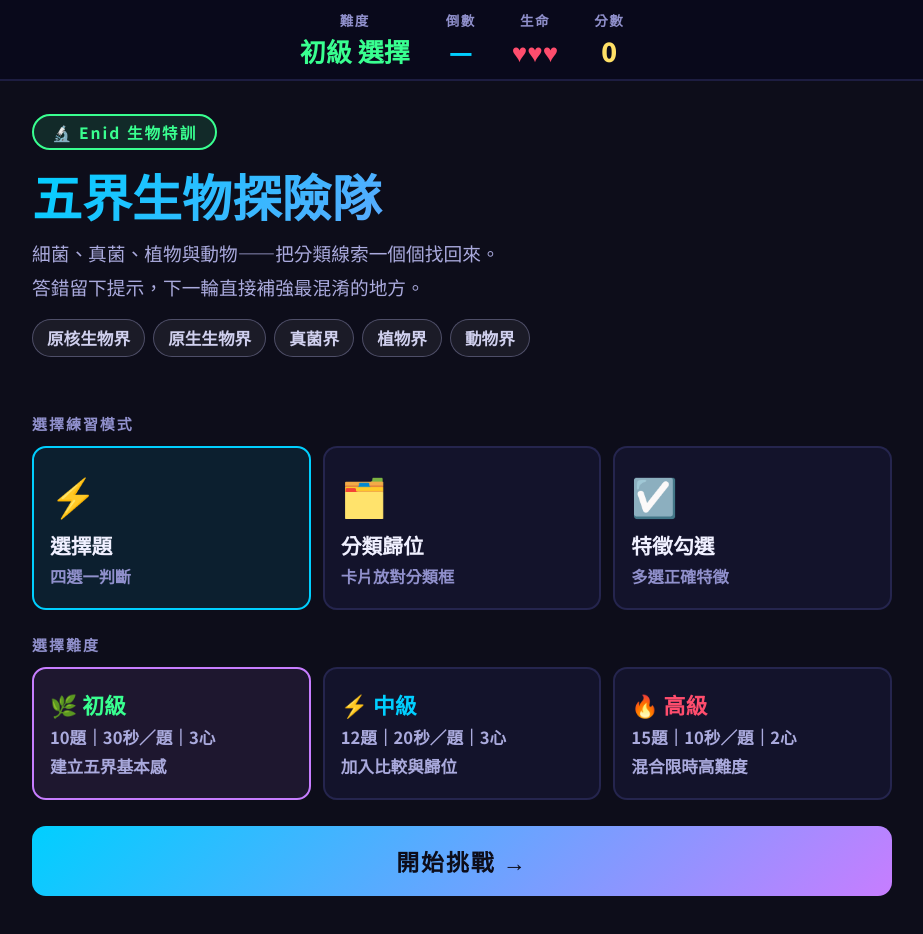
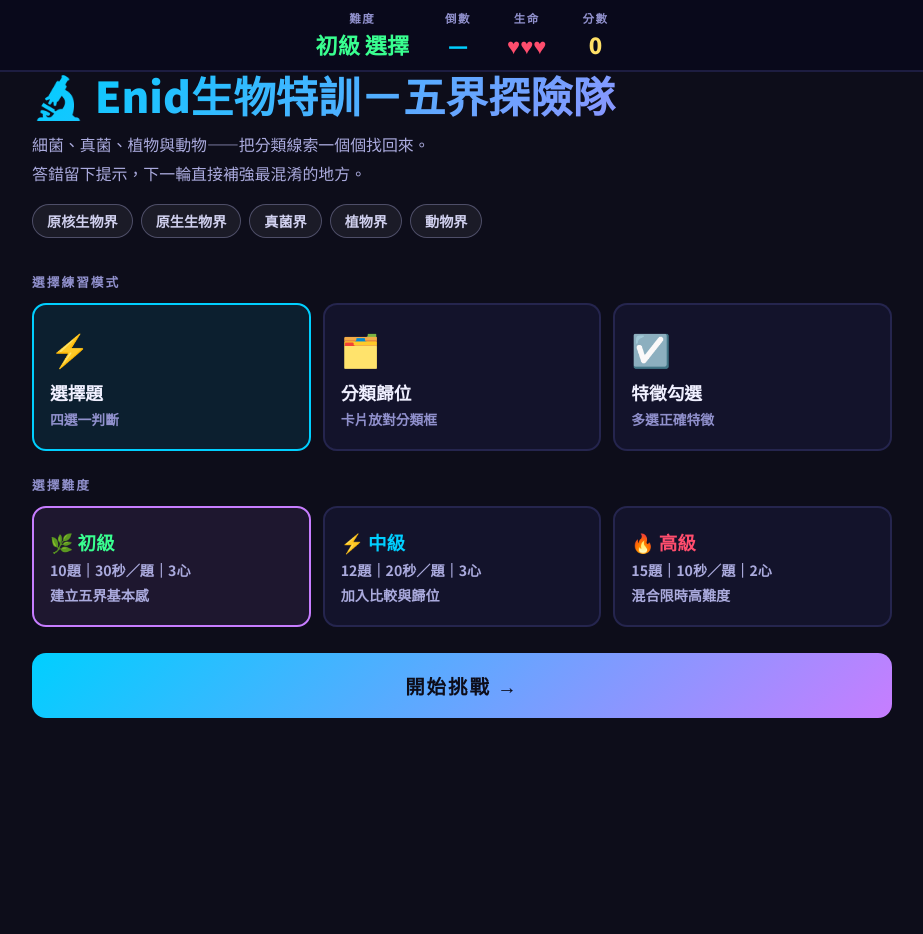
Before and after one commit to GirenPang/7-Biology-game, a plain HTML site: page 五界探險隊/index.html in a window 1280 px wide. Shown: the whole page, without its empty margins (178-1101 px from the left). After the commit the page ends 800 px from the top, so only its background shows below. Drawn offline with Linux system fonts and the light colour scheme.

Commit message:
version2

```diff
--- a/五界探險隊/index.html
+++ b/五界探險隊/index.html
@@ -12,7 +12,7 @@
   --bg:#0d0d1a;--card:#13132b;--dim:rgba(100,100,200,0.22);
   --fs:1.3; /* 放大係數 */
 }
-html{font-size:20.8px;} /* 16px × 1.3 */
+html{font-size:17.68px;} /* 20.8px × 0.85 */
 body{font-family:'Noto Sans TC','Microsoft JhengHei',sans-serif;background:var(--bg);color:#f0f0ff;min-height:100vh;overflow-x:hidden;transition:background .15s;}
 body.flash-good{animation:fgood .4s ease;}
 body.flash-bad{animation:fbad .4s ease;}
@@ -31,16 +31,17 @@ button{font:inherit;color:inherit;cursor:pointer;border:none;background:none;}
 .hud .time-low .hv{color:var(--nr);}
 
 /* Screens */
-.wrap{max-width:900px;margin:0 auto;padding:90px 20px 50px;}
+.wrap{max-width:900px;margin:0 auto;padding:70px 20px 10px;}
 .screen{display:none;animation:fadein .25s ease;}
 .screen.active{display:block;}
 @keyframes fadein{from{opacity:0;transform:translateY(6px);}to{opacity:1;transform:none;}}
 
 /* Start screen */
-.brand-badge{display:inline-block;background:rgba(57,255,144,.12);border:2px solid var(--ng);color:var(--ng);font-size:0.75rem;letter-spacing:2px;padding:5px 18px;border-radius:20px;margin-bottom:16px;font-weight:700;}
+
 .title-main{font-size:2.4rem;font-weight:900;background:linear-gradient(135deg,var(--nb),var(--np));-webkit-background-clip:text;-webkit-text-fill-color:transparent;background-clip:text;line-height:1.2;}
 .title-sub{font-size:0.9rem;color:#aaaadd;margin-top:10px;line-height:1.8;}
-.bio-tags{display:flex;gap:8px;flex-wrap:wrap;margin-top:16px;}
+.bio-tags{display:flex;gap:8px;flex-wrap:wrap;margin-top:16px;margin-bottom:0;}
+.sec-label{font-size:0.72rem;letter-spacing:2px;color:#9090cc;text-transform:uppercase;margin:0 0 10px;font-weight:700;}
 .bio-tag{border:1px solid rgba(200,200,255,0.3);background:rgba(255,255,255,.06);color:#d0d0ee;border-radius:20px;padding:6px 14px;font-size:0.8rem;font-weight:700;}
 .sec-label{font-size:0.72rem;letter-spacing:2px;color:#9090cc;text-transform:uppercase;margin:24px 0 12px;font-weight:700;}
 .mode-grid{display:grid;grid-template-columns:repeat(3,1fr);gap:12px;}
@@ -171,9 +172,8 @@ button{font:inherit;color:inherit;cursor:pointer;border:none;background:none;}
 
 <!-- 開始畫面 -->
 <div id="start-screen" class="screen active">
-  <div style="padding:24px 0 32px;">
-    <div class="brand-badge">🔬 Enid 生物特訓</div>
-    <div class="title-main">五界生物探險隊</div>
+  <div style="padding:0 0 10px;">
+    <div class="title-main">🔬 Enid生物特訓－五界探險隊</div>
     <p class="title-sub">細菌、真菌、植物與動物——把分類線索一個個找回來。<br>答錯留下提示，下一輪直接補強最混淆的地方。</p>
     <div class="bio-tags">
       <span class="bio-tag">原核生物界</span><span class="bio-tag">原生生物界</span>
```
